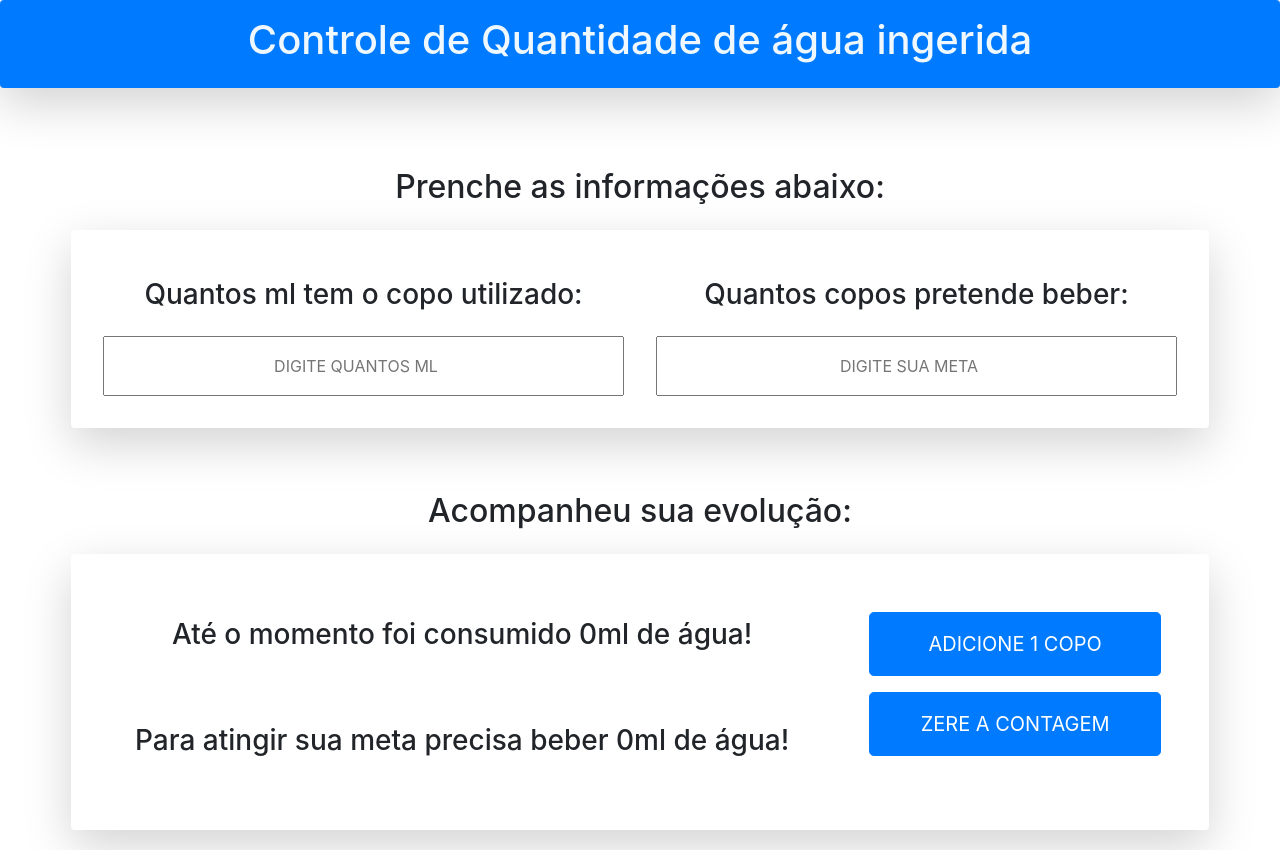
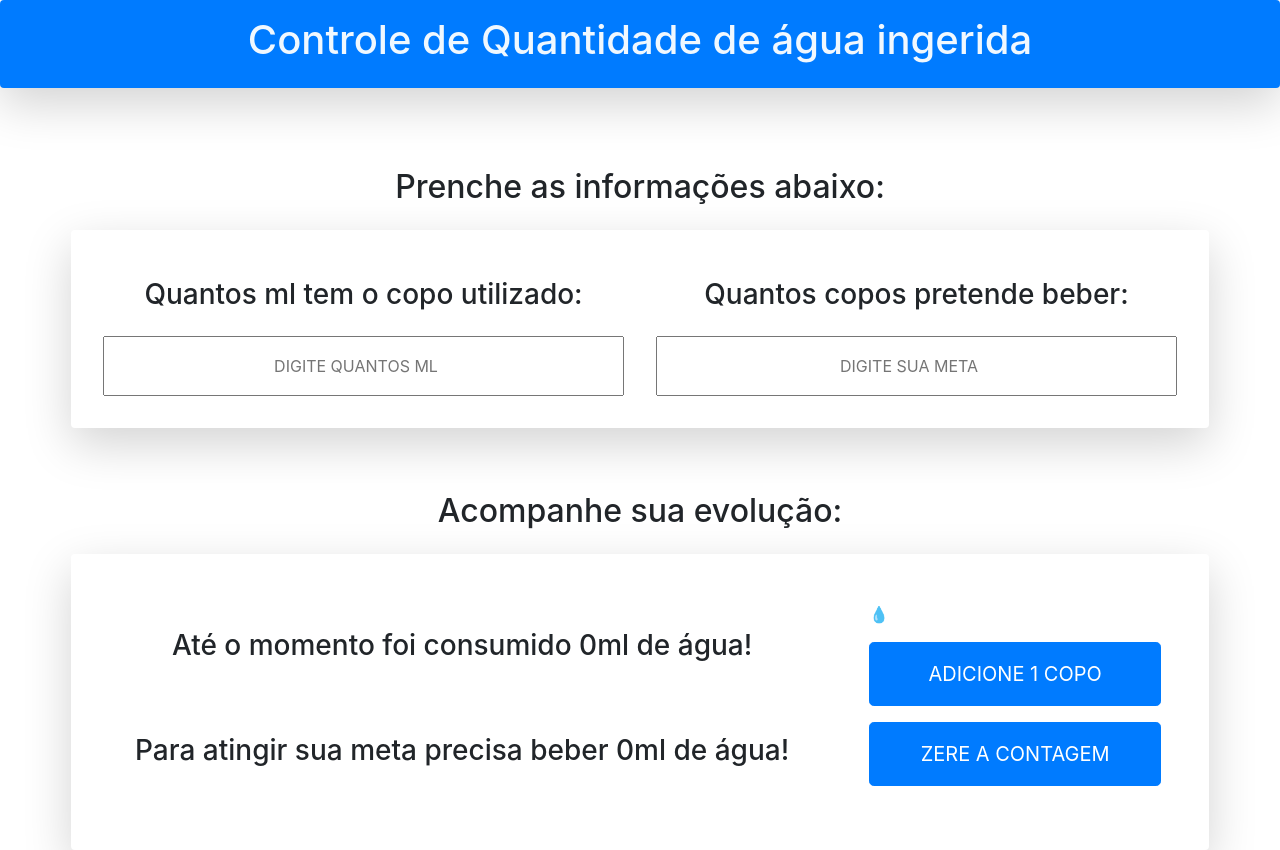
Before and after one commit to RivaniaGomes/SERRATEC_React_TrabalhoIndividual_Agua, a React (Vite) app: page / in a window 1280 px wide. Shown: the top 850 px of the page. Built offline with nearby package versions, Linux system fonts and the light colour scheme.

Commit message:
Acerto de bugs e iniciando histórico

```diff
--- a/src/Components/Bio/index.jsx
+++ b/src/Components/Bio/index.jsx
@@ -6,16 +6,40 @@ function Bio() {
     const [ml, setMl] = useState("")
     const [copo, setCopo] = useState(0)
     const [mensagem, setMensagem] = useState("")
+    const [gotas, setGotas] = useState([""])
+    const [historico, setHistorico] = useState([])
 
     function incluirCopos() {
-        setCopo(copo + 1)
+        if (ml != "" && ml != 0) {
+            setCopo(copo + 1)
+            console.log("kk")
+        } else {
+            alert(`Preencha a quantidade de ml do seu copo!`)
+        }
     }
 
+    const criarGotas = () => {
+        if (ml != 0 && ml != "") {
+            console.log("antes  ", ml)
+            setGotas([...gotas, "💧 "])
+            console.log("depois  ", ml)
+        }
+    }
+
+    function gerarHistorico() {
+        if (ml != "" && ml != 0) {
+            let data = new Date().toString();
+            setHistorico([...historico, data])
+        }
+    }
     function funcoesInserir() {
         incluirCopos();
+        criarGotas();
+        gerarHistorico();
     }
 
     const conferirMeta = () => {
+
         if (copo < meta) {
             setMensagem(`Você bebeu apenas ${copo} copos de água!`)
         } else if (meta < copo) {
@@ -25,28 +49,37 @@ function Bio() {
         }
     };
 
+    const conferencia = () => {
+        conferirMeta();
+        gerarHistorico();
+    }
+
     function resetCopo() {
-        setCopo(copo - copo)
+        setCopo(0)
     }
 
     function resetMl() {
-        setMl(ml == "")
+        setMl("")
     }
 
     function resetMeta() {
-        setMeta(meta == "")
+        setMeta("")
     }
 
     function resetMensagem() {
-        setMensagem(`A quantidade ideal de água consumida por dia pode variar entre 25 a 40 ml.`)
+        setMensagem(`A quantidade ideal de água consumida por kg pode variar entre 25 a 40 ml.`)
     }
 
+    function resetGotas() {
+        setGotas([""])
+    }
 
     function funcoesReset() {
         resetCopo();
         resetMl();
         resetMeta();
         resetMensagem();
+        resetGotas();
     }
 
     return (
@@ -59,6 +92,7 @@ function Bio() {
                         type="number"
                         placeholder="DIGITE QUANTOS ML"
                         value={ml}
+                        min="0"
                         onChange={(e) => setMl(e.target.value)}
                     />
                 </div>
@@ -68,31 +102,35 @@ function Bio() {
                         type="number"
                         placeholder="DIGITE SUA META"
                         value={meta}
+                        min="0"
                         onChange={(e) => setMeta(e.target.value)}
                     />
                 </div>
             </div>
-            <h2 className='titulo w-80 p-3 text-center'>Acompanheu sua evolução:</h2>
+            <h2 className='titulo w-80 p-3 text-center'>Acompanhe sua evolução:</h2>
             <div className='bio-acompanhe row align-items-center shadow-lg p-3 mb-5 rounded w-80 p-3'>
                 <div className='col-6-sm bio-evolucao w-80 p-3'>
                     <div className='col-sm w-80 p-3'>
                         <h3 className='align-items-stretch w-80 p-3 text-center'>
-                            Até o momento foi consumido {ml * copo}ml de água!
+                            Até o momento foi consumido <span>{ml * copo}</span>ml de água!
                         </h3>
                     </div>
                     <div className='col-sm w-80 p-3'>
                         <h3 className='align-items-stretch w-80 p-3 text-center'>
-                            Para atingir sua meta precisa beber {ml * meta}ml de água!
+                            Para atingir sua meta precisa beber<span> {ml * meta}</span>ml de água!
                         </h3>
                     </div>
                 </div>
                 <div className='col-sm bio-inserir align-items-center w-80 p-3'>
                     <div className='col-sm w-80 p-3'>
                         <p>
-                            <button className='btn btn-primary btn-lg btn-block text-white w-80 p-3 align-items-center text-center'onClick={funcoesInserir}>ADICIONE 1 COPO</button>
+                            {gotas.map(criarGotas => { return "💧 " })}
                         </p>
                         <p>
-                            <button className='btn btn-primary btn-lg btn-block text-white w-80 p-3 align-items-center text-center'onClick={funcoesReset}>ZERE A CONTAGEM</button>
+                            <button className='btn btn-primary btn-lg btn-block text-white w-80 p-3 align-items-center text-center' onClick={funcoesInserir}>ADICIONE 1 COPO</button>
+                        </p>
+                        <p>
+                            <button className='btn btn-primary btn-lg btn-block text-white w-80 p-3 align-items-center text-center' onClick={funcoesReset}>ZERE A CONTAGEM</button>
                         </p>
                     </div>
                 </div>
@@ -109,8 +147,11 @@ function Bio() {
                 <div className='col-sm bio-conferir align-items-center w-80 p-3'>
                     <div className='col-sm w-80 p-3'>
                         <p>
-                            <button className='btn btn-primary btn-lg btn-block text-white w-80 p-3 text-center' onClick={conferirMeta}>CLIQUE E CONFIRA</button>
+                            <button className='btn btn-primary btn-lg btn-block text-white w-80 p-3 text-center' onClick={conferencia}>CLIQUE E CONFIRA</button>
                         </p>
+                    </div>
+                    <div className='col-sm w-80 p-3'>
+                        <ul>{historico.map(histo => <li key={histo}> {histo} </li>)}</ul>
                     </div>
                 </div>
             </div>
--- a/src/Components/Bio/styles.css
+++ b/src/Components/Bio/styles.css
@@ -1,5 +1,5 @@
 .bio{
-
+background-color: linear-gradient(to bottom, blue, white);
 }
 
 .titulo{
```
